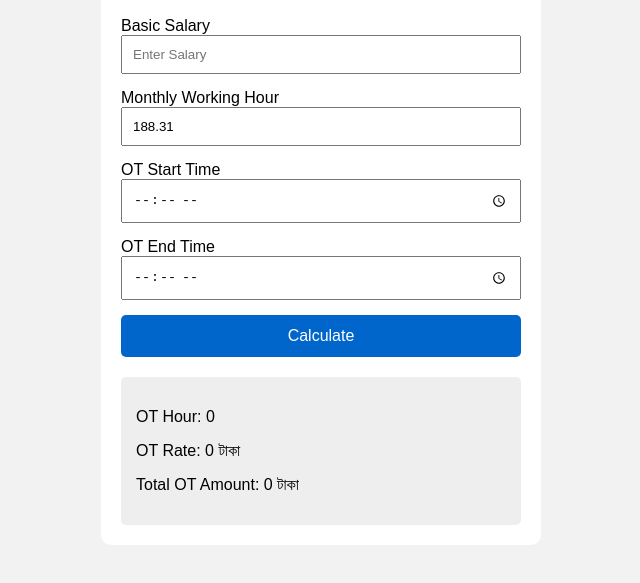
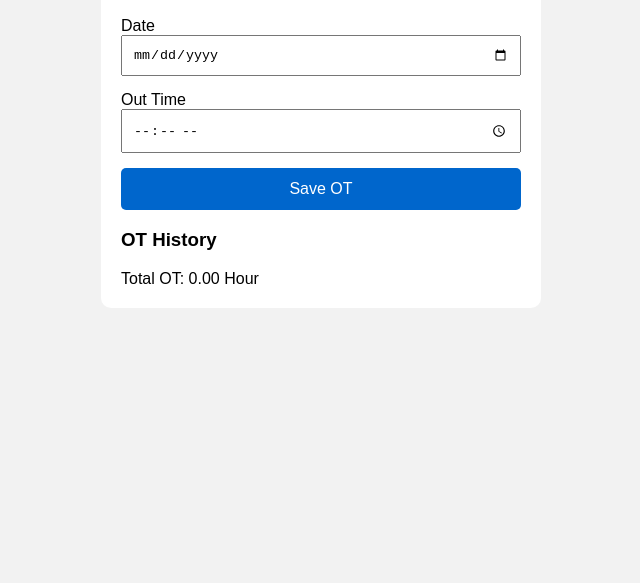
Before and after one commit to redowan857/OT-Calculator, a plain HTML site: page index.html in a window 1280 px wide. Shown: the part 111-694 px from the top of the page, without its empty margins (319-959 px from the left). Drawn offline with Linux system fonts and the light colour scheme.

Commit message:
Update index.html

```diff
--- a/index.html
+++ b/index.html
@@ -1,53 +1,63 @@
 <!DOCTYPE html>
 <html>
+
 <head>
-    <title>OT Calculator</title>
-    <meta name="viewport" content="width=device-width, initial-scale=1.0">
-    <link rel="stylesheet" href="style.css">
+
+<title>OT Calculator</title>
+
+<meta name="viewport" content="width=device-width, initial-scale=1.0">
+
+<link rel="stylesheet" href="style.css">
+
 </head>
+
 
 <body>
 
+
 <div class="container">
+
 
 <h2>OT Calculator</h2>
 
-<label>Basic Salary</label>
-<input id="salary" type="number" placeholder="Enter Salary">
+
+<label>Date</label>
+
+<input type="date" id="date">
 
 
-<label>Monthly Working Hour</label>
-<input id="workingHour" type="number" value="188.31">
+
+<label>Out Time</label>
+
+<input type="time" id="outTime">
 
 
-<label>OT Start Time</label>
-<input id="startTime" type="time">
+
+<button onclick="saveOT()">
+Save OT
+</button>
 
 
-<label>OT End Time</label>
-<input id="endTime" type="time">
+
+<h3>OT History</h3>
 
 
-<button onclick="calculateOT()">Calculate</button>
+<div id="history"></div>
 
 
-<div class="result">
 
-<p>OT Hour:
-<span id="otHour">0</span>
-</p>
+<div class="totalBox">
 
+Total OT:
 
-<p>OT Rate:
-<span id="otRate">0</span> টাকা
-</p>
+<span id="totalHour">
+0.00
+</span>
 
-
-<p>Total OT Amount:
-<span id="total">0</span> টাকা
-</p>
+Hour
 
 </div>
+
 
 
 </div>
@@ -55,5 +65,7 @@
 
 <script src="script.js"></script>
 
+
 </body>
+
 </html>
```
